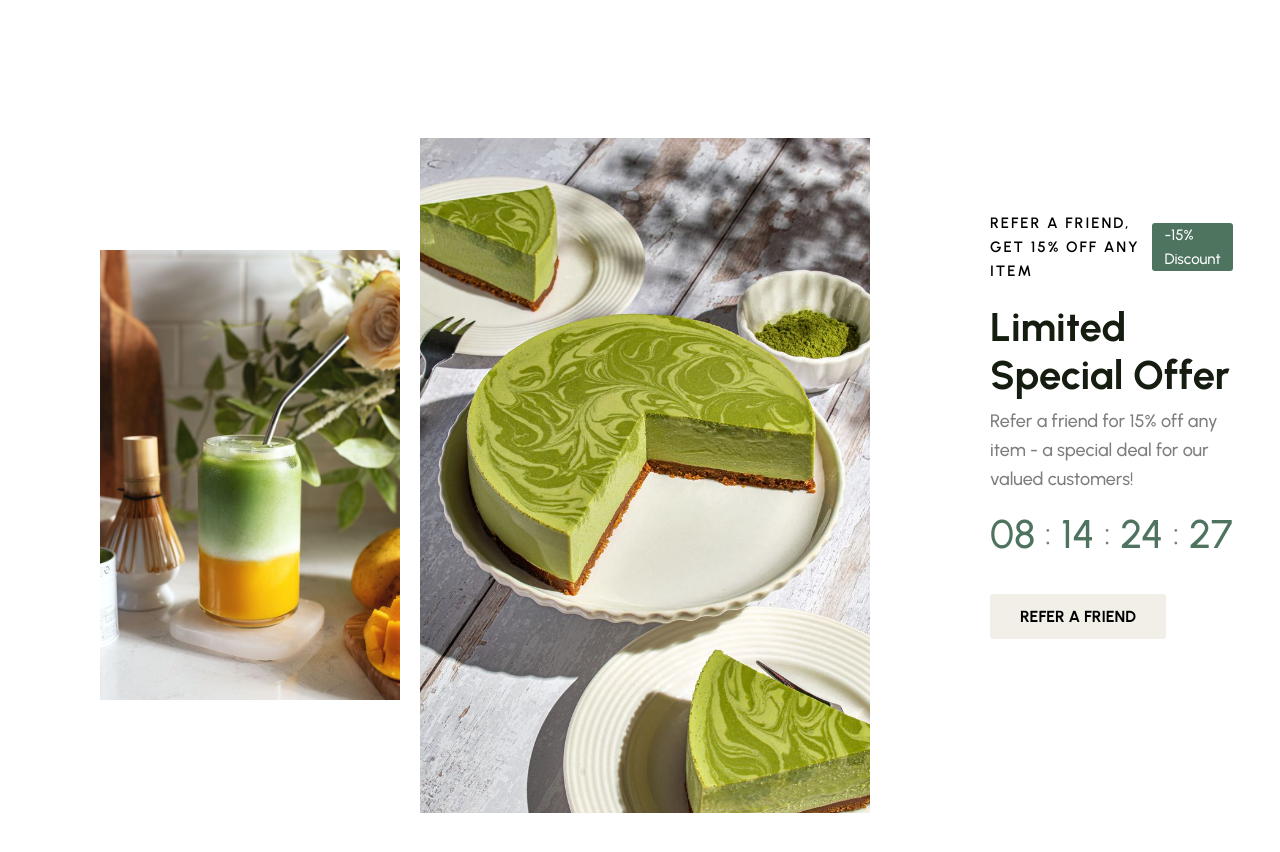
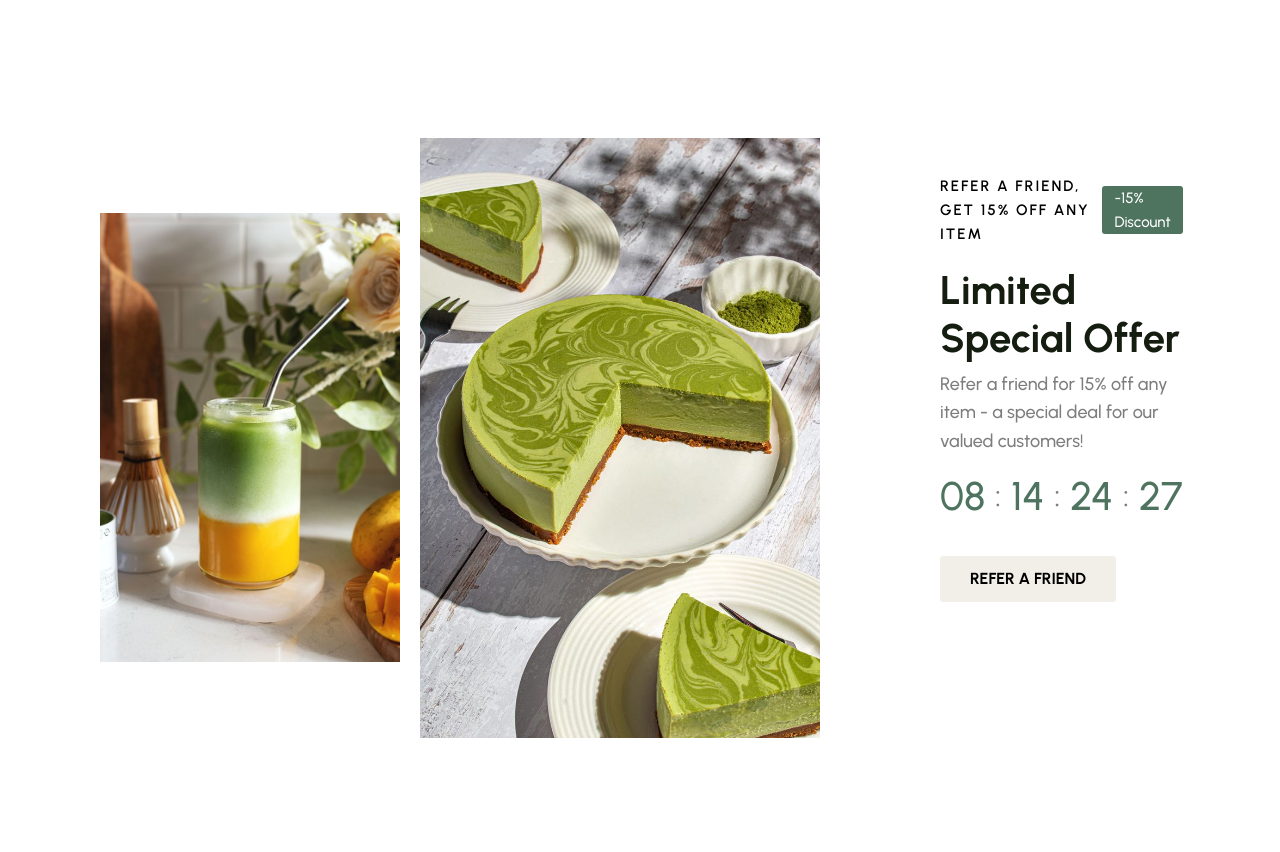
Before and after one commit to shivanirajani/Zen-Blend, a plain HTML site: page index.html in a window 1280 px wide. Shown: the part 3820-4672 px from the top of the page. After the commit the page ends 4608 px from the top, so only its background shows below. Drawn offline with nearby package versions, Linux system fonts and the light colour scheme.

Commit message:
change width and height of images in offer

```diff
--- a/index.html
+++ b/index.html
@@ -972,7 +972,7 @@
             <img src="./assets/images/product-03.jpeg" width="300" height="408" loading="lazy" alt="offer products"
               class="w-100">
 
-            <img src="./assets/images/product-07.jpeg" width="450" height="625" loading="lazy" alt="offer products"
+            <img src="./assets/images/product-07.jpeg" width="400" height="505" loading="lazy" alt="offer products"
               class="w-100">
           </figure>
 
```
